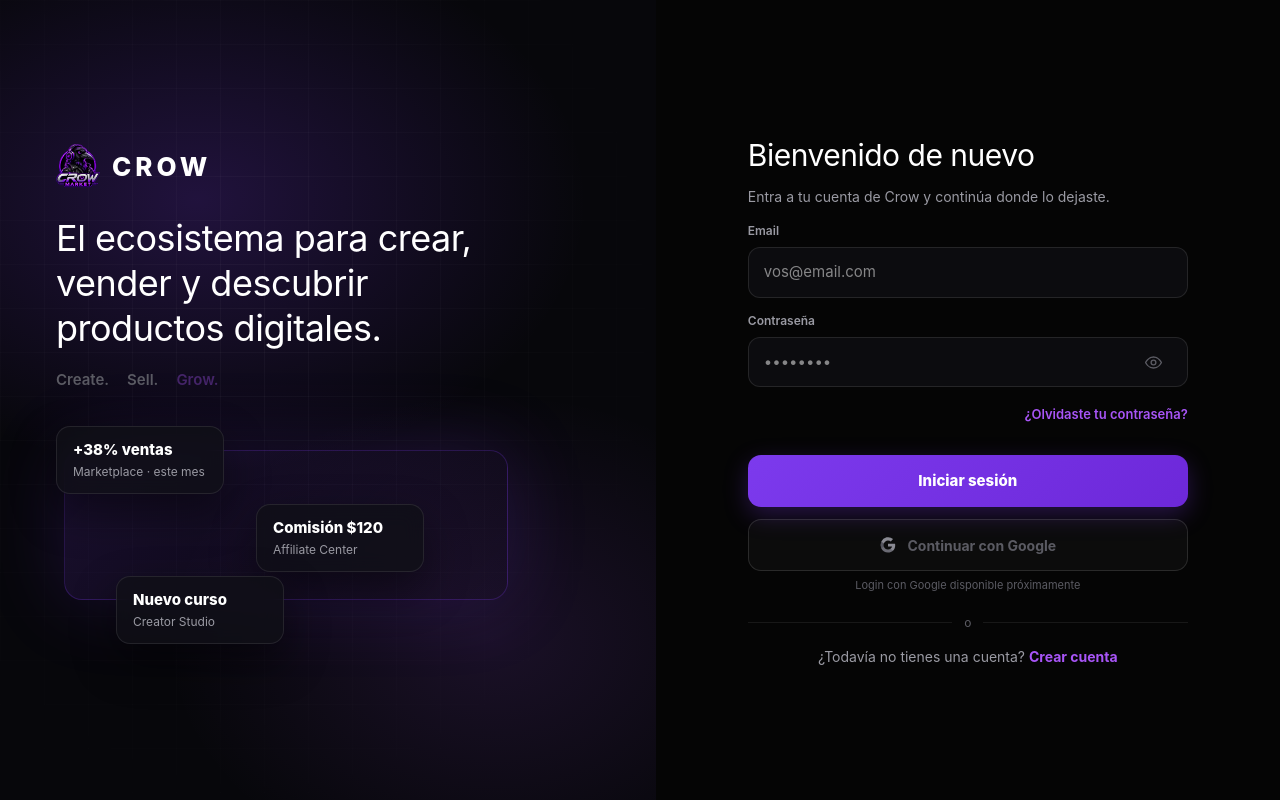
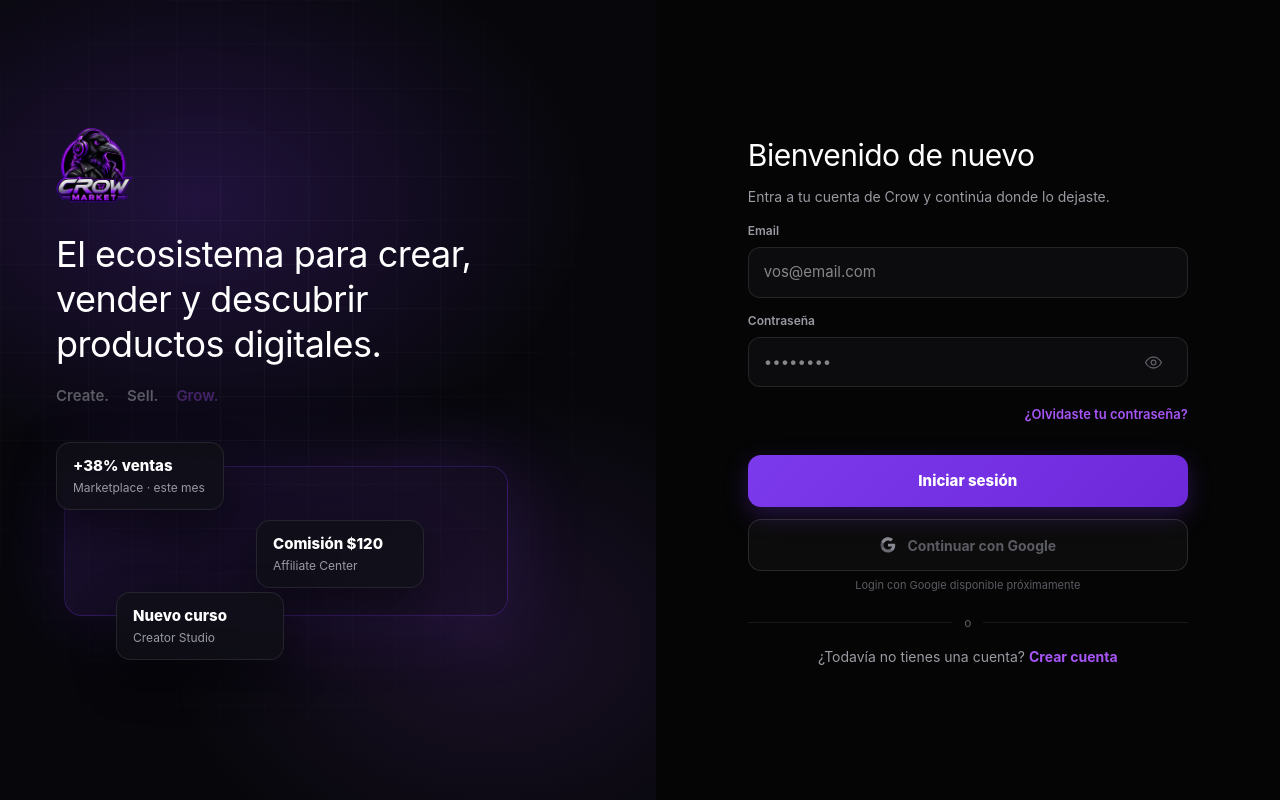
Before and after one commit to MrDeepGenius/crow, a Next.js app: page /login in a window 1280 px wide. Built offline with nearby package versions, Linux system fonts and the light colour scheme.

Commit message:
Aumentar tamaño del logo y eliminar texto CROW en auth-ui
Co-authored-by: MrDeepGenius <47234644+MrDeepGenius@users.noreply.github.com>

```diff
--- a/app/components/auth-ui.tsx
+++ b/app/components/auth-ui.tsx
@@ -163,10 +163,9 @@ export function BrandPanel({ variant }: { variant: "login" | "register" }) {
         }}
       />
       <div style={{ position: "relative", maxWidth: "460px" }}>
-        <div style={{ display: "flex", alignItems: "center", gap: "12px", marginBottom: "28px" }}>
+        <div style={{ marginBottom: "28px" }}>
           {/* eslint-disable-next-line @next/next/no-img-element */}
-          <img src="/crowlogo.png" alt="" style={{ width: "44px", height: "44px", objectFit: "contain" }} />
-          <span style={{ fontWeight: 800, fontSize: "26px", letterSpacing: "4px" }}>CROW</span>
+          <img src="/crowlogo.png" alt="Crow Market" style={{ width: "76px", height: "76px", objectFit: "contain" }} />
         </div>
         <h2 style={{ fontSize: "clamp(26px, 3vw, 36px)", lineHeight: 1.25, margin: "0 0 12px", letterSpacing: "-0.5px" }}>
           {variant === "login" ? (
@@ -300,10 +299,9 @@ export function AuthShell({ variant, children }: { variant: "login" | "register"
       <BrandPanel variant={variant} />
       <div className="crow-formcol">
         <div className="crow-card">
-          <div className="crow-brand-mini" style={{ alignItems: "center", gap: "10px", marginBottom: "24px" }}>
+          <div className="crow-brand-mini" style={{ alignItems: "center", marginBottom: "24px" }}>
             {/* eslint-disable-next-line @next/next/no-img-element */}
-            <img src="/crowlogo.png" alt="Crow" style={{ width: "38px", height: "38px", objectFit: "contain" }} />
-            <span style={{ fontWeight: 800, fontSize: "20px", letterSpacing: "3px" }}>CROW</span>
+            <img src="/crowlogo.png" alt="Crow Market" style={{ width: "56px", height: "56px", objectFit: "contain" }} />
           </div>
           {children}
         </div>
```
